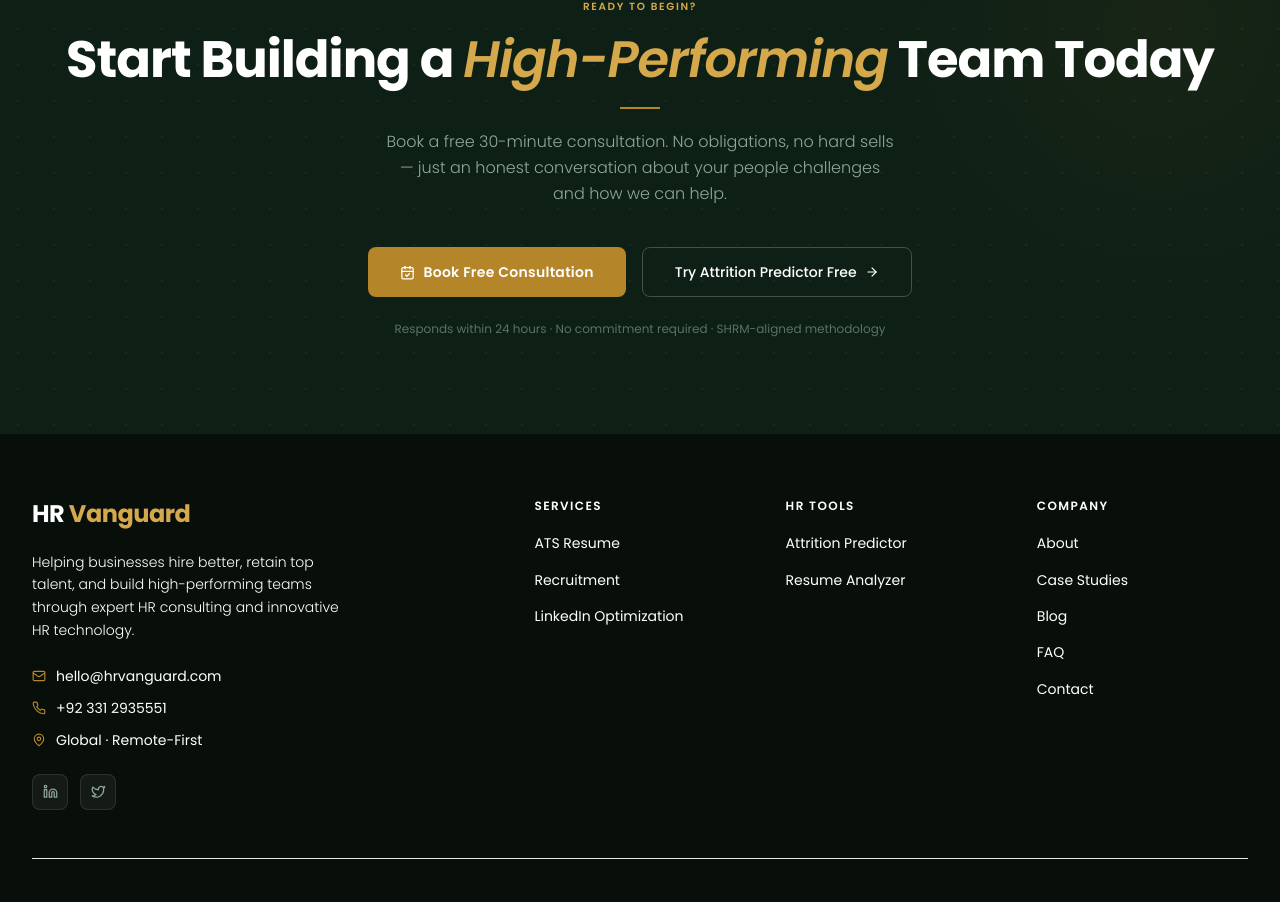
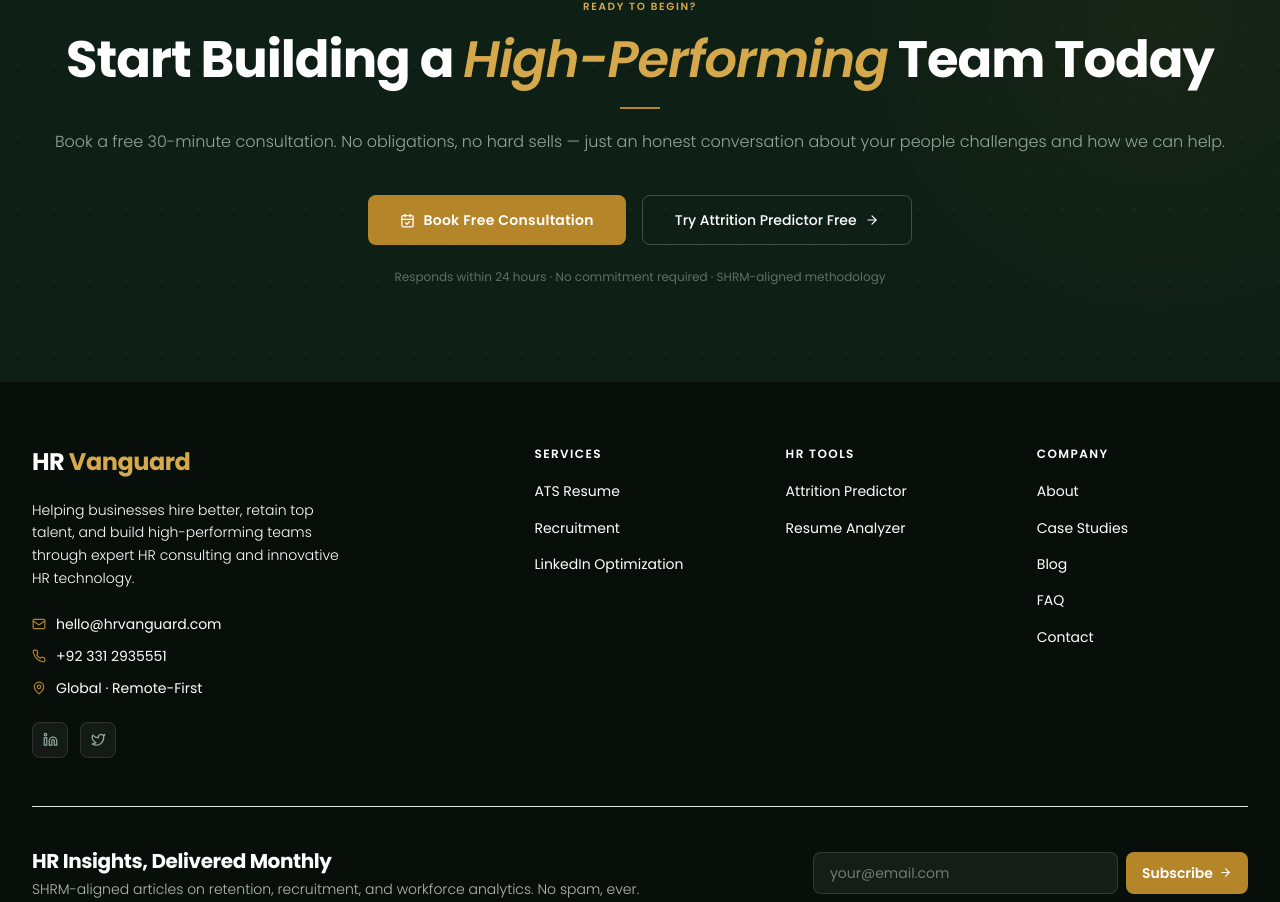
Before and after one commit to Imranprogrammer9/ats-resume, a React (Vite) app: page / in a window 1280 px wide. Shown: the part 7314-8216 px from the top of the page. Built offline with nearby package versions, Linux system fonts and the light colour scheme.

Commit message:
style: remove max-width constraint from CTA subtext to match heading width

```diff
--- a/src/components/sections/CTASection.tsx
+++ b/src/components/sections/CTASection.tsx
@@ -36,7 +36,7 @@ export default function CTASection() {
 
           <div className="w-10 h-0.5 bg-brass mx-auto mb-5" />
 
-          <p className="text-slate-light font-light leading-relaxed max-w-lg mx-auto mb-10">
+          <p className="text-slate-light font-light leading-relaxed mb-10">
             Book a free 30-minute consultation. No obligations, no hard sells — just an honest conversation about your people challenges and how we can help.
           </p>
 
```
